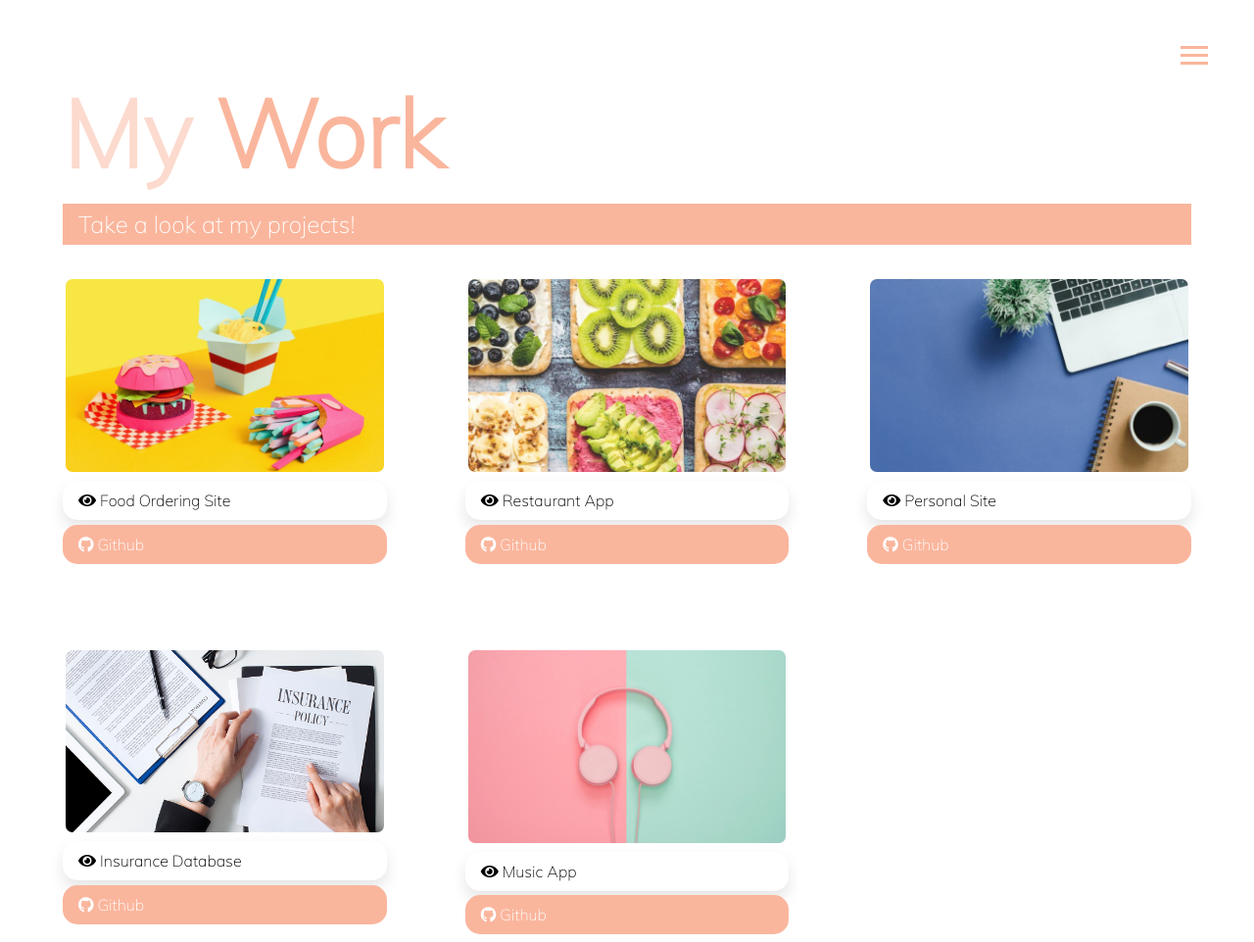
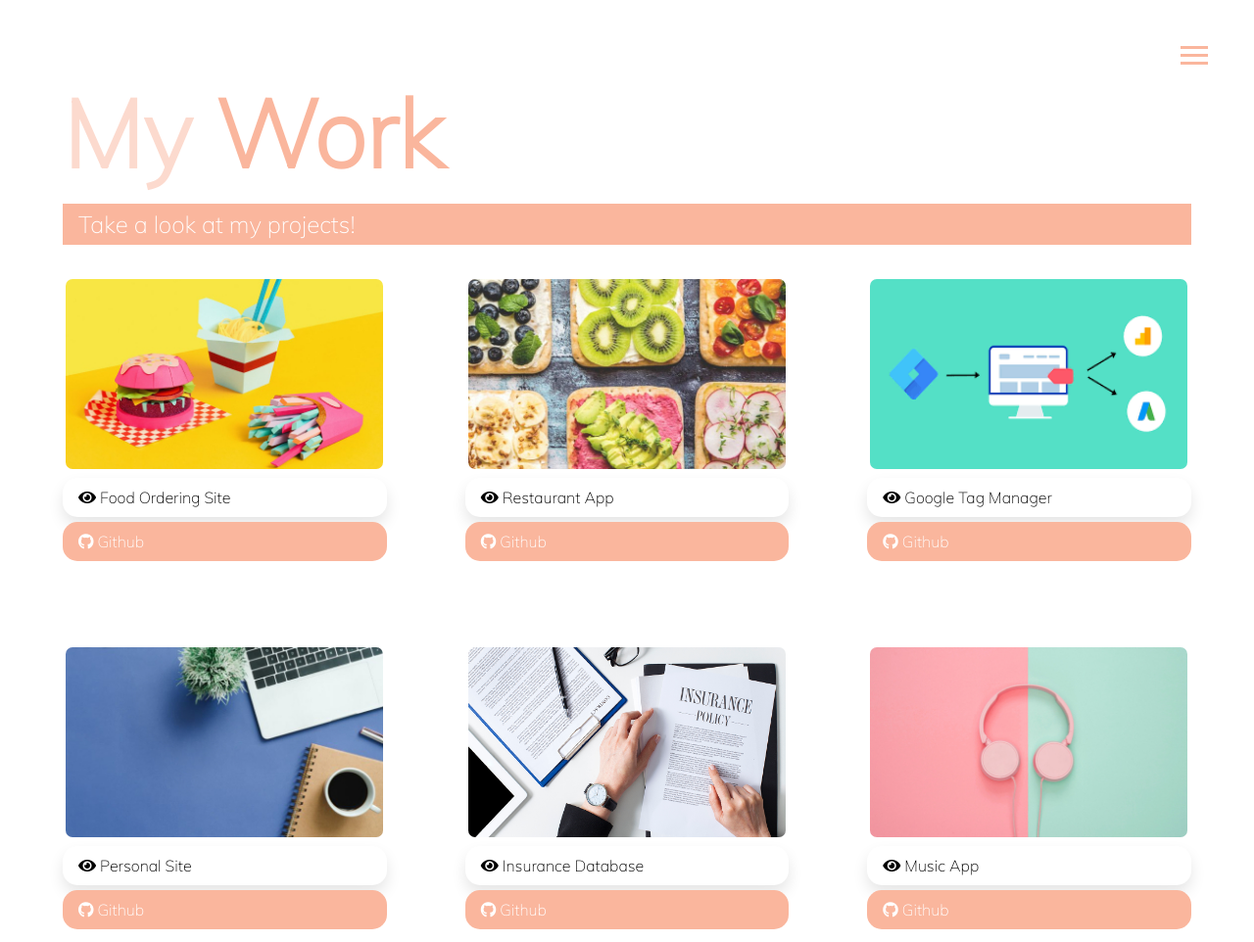
Before and after one commit to yunxiuqiu1115/self-portfolio, a website: page dist/work.html in a window 1280 px wide. Shown: the top 962 px of the page at 98% size. Drawn offline with Linux system fonts and the light colour scheme.

Commit message:
Add one new project

```diff
--- a/scss/main.scss
+++ b/scss/main.scss
@@ -146,7 +146,10 @@ main {
   grid-template-columns: repeat(3, 1fr);
 
   img {
-    width: 100%;
+    width: 330px;
+    height: 200px;
+    background-position: center center;
+    background-repeat: no-repeat;
     border: 3px #fff solid;
     border-radius: 10px 10px 10px 10px;
     &:hover {
```
Also changed, not shown: dist/css/main.css, dist/img/projects/gtm.png (added), dist/work.html.
